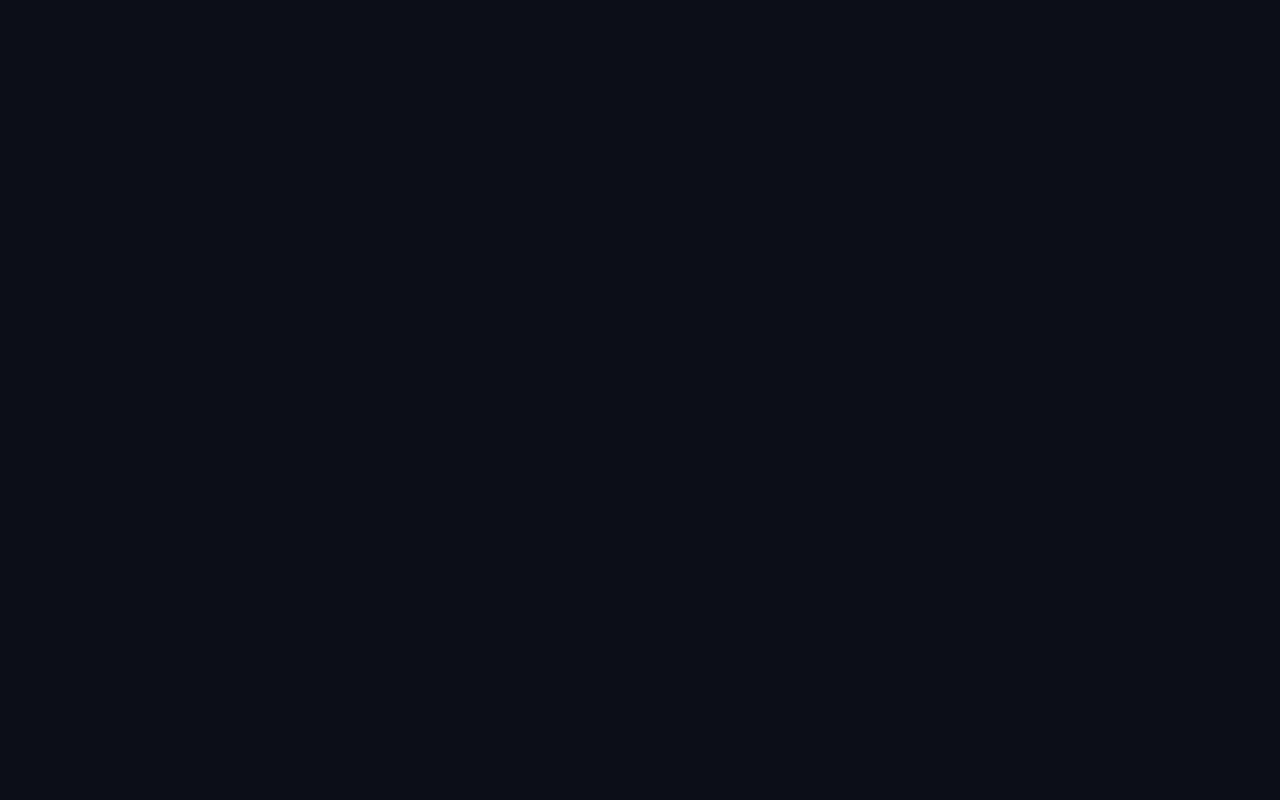
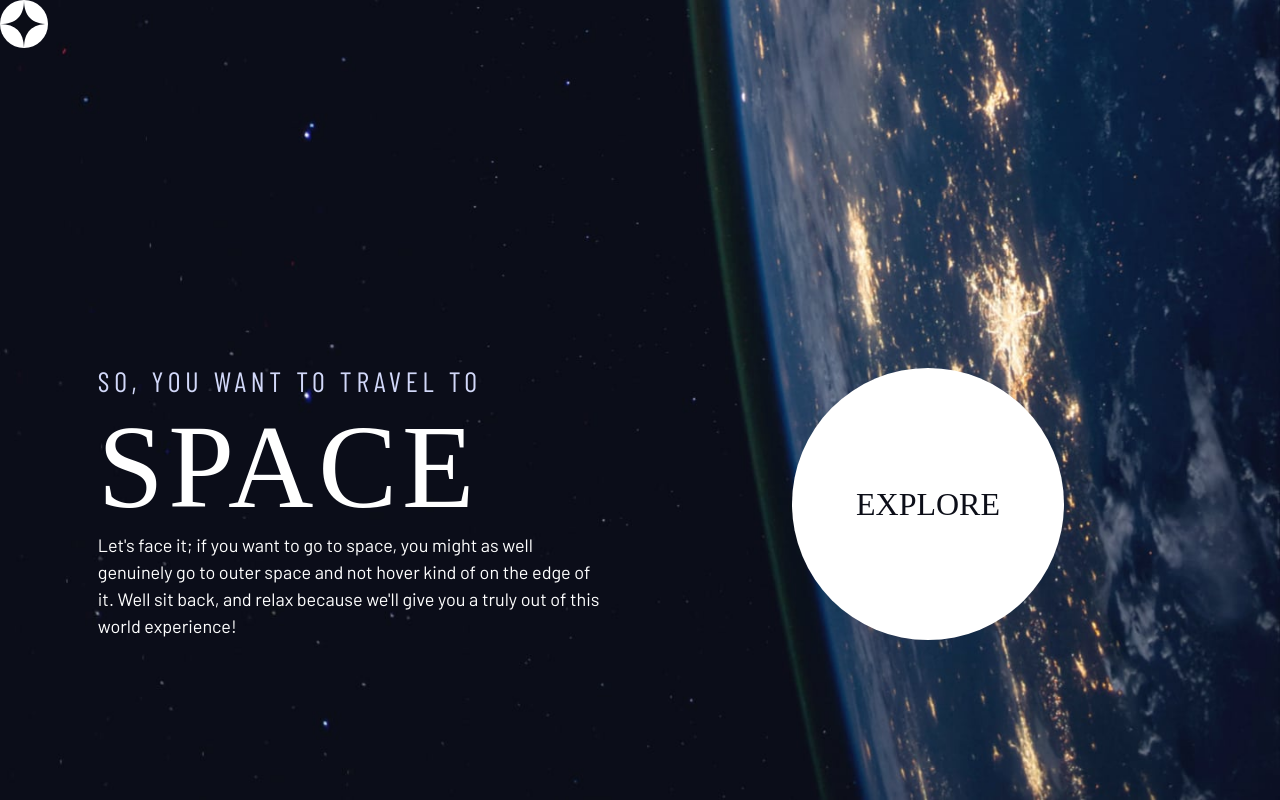
Before and after one commit to DevRahimi/space-travel-site, a plain HTML site: page index.html in a window 1280 px wide. Drawn offline with nearby package versions, Linux system fonts and the light colour scheme; a web font is replaced by a local one.

Commit message:
Built landing page

```diff
--- a/index.css
+++ b/index.css
@@ -8,13 +8,13 @@
 	--clr-light: 231 77% 90%;
 	--clr-white: 0 0% 100%;
 
-	/* Font Sizes */
-	--fs-900: 9.375rem;
-	--fs-800: 6.25rem;
-	--fs-700: 3.5rem;
-	--fs-600: 2rem;
+	/* font-sizes */
+	--fs-900: clamp(5rem, 8vw + 1rem, 9.375rem);
+	--fs-800: 3.5rem;
+	--fs-700: 1.5rem;
+	--fs-600: 1rem;
 	--fs-500: 1.75rem;
-	--fs-400: 1.125rem;
+	--fs-400: 0.9375rem;
 	--fs-300: 1rem;
 	--fs-200: 0.875rem;
 
@@ -22,6 +22,26 @@
 	--ff-serif: 'Bellefair', serif;
 	--ff-sans-cond: 'Barlow Condensed', sans-serif;
 	--ff-sans-normal: 'Barlow', sans-serif;
+}
+
+@media (min-width: 35em) {
+	:root {
+		/* font-sizes */
+		--fs-800: 5rem;
+		--fs-700: 2.5rem;
+		--fs-600: 1.5rem;
+		--fs-400: 1rem;
+	}
+}
+
+@media (min-width: 45em) {
+	:root {
+		/* font-sizes */
+		--fs-800: 6.25rem;
+		--fs-700: 3.5rem;
+		--fs-600: 2rem;
+		--fs-400: 1.125rem;
+	}
 }
 
 /* --------------------- */
@@ -64,6 +84,9 @@ body {
 	color: hsl(var(--clr-white));
 	line-height: 1.5;
 	min-height: 100vh;
+
+	display: grid;
+	grid-template-rows: min-content 1fr;
 }
 
 img,
@@ -105,10 +128,44 @@ select {
 	gap: var(--gap, 1rem);
 }
 
+.d-block {
+	display: block;
+}
+
 .container {
 	max-width: 80rem;
 	padding-inline: 2em;
 	margin-inline: auto;
+}
+
+.grid-container {
+	display: grid;
+	place-items: center;
+	padding-inline: 1rem;
+	text-align: center;
+}
+
+.grid-container * {
+	max-width: 50ch;
+}
+
+@media (min-width: 45em) {
+	.grid-container {
+		column-gap: var(--container-gap, 2rem);
+		grid-template-columns: minmax(2rem, 1fr) repeat(2, minmax(0, 40rem)) minmax(2rem, 1fr);
+		text-align: left;
+	}
+	.grid-container > *:first-child {
+		grid-column: 2;
+	}
+	.grid-container > *:last-child {
+		grid-column: 3;
+	}
+
+	.grid-container--home {
+		padding-bottom: max(6rem, 20vh);
+		align-items: end;
+	}
 }
 
 /* screen reader only */
@@ -226,13 +283,14 @@ select {
 
 .large-button {
 	position: relative;
-	display: grid;
+	display: inline-grid;
 	z-index: 1;
 	place-items: center;
 	padding: 0 2em;
 	border-radius: 50%;
 	aspect-ratio: 1;
 	text-decoration: none;
+	font-size: 2rem;
 }
 .large-button::after {
 	content: '';
@@ -318,3 +376,30 @@ large-button:focus::after {
 	background-color: hsl(var(--clr-white) / 1);
 }
  */
+
+/* --------------------- */
+/*     PAGE-SPECIFIC     */
+/* --------------------- */
+body {
+	background-size: cover;
+	background-repeat: no-repeat;
+	background-position: bottom center;
+}
+
+/* home */
+.home {
+	background-image: url(./assets/home/background-home-mobile.jpg);
+}
+
+@media (min-width: 35rem) {
+	.home {
+		background-position: center center;
+		background-image: url(./assets/home/background-home-tablet.jpg);
+	}
+}
+
+@media (min-width: 45rem) {
+	.home {
+		background-image: url(./assets/home/background-home-desktop.jpg);
+	}
+}
--- a/index.html
+++ b/index.html
@@ -3,12 +3,67 @@
 	<head>
 		<meta charset="UTF-8" />
 		<meta name="viewport" content="width=device-width, initial-scale=1.0" />
+
+		<!-- Google Fonts -->
+		<link rel="preconnect" href="https://fonts.googleapis.com" />
+		<link rel="preconnect" href="https://fonts.gstatic.com" crossorigin />
+		<link
+			href="https://fonts.googleapis.com/css2?family=Barlow+Condensed:wght@400;700&family=Barlow:wght@400;700&family=Bellefair&display=swap"
+			rel="stylesheet" />
+
+		<!-- Custom CSS -->
 		<link rel="stylesheet" href="index.css" />
 
-		<title>Document</title>
+		<link rel="icon" type="image/png" sizes="32x32" href="./assets/favicon-32x32.png" />
+
+		<title>Space Tourism</title>
 	</head>
 
-	<body>
+	<body class="home">
+		<header class="primary-header flex">
+			<div>
+				<img src="./assets/shared/logo.svg" alt="Space Tourism Logo" class="logo" />
+			</div>
+			<!-- <nav>
+				<ul class="primary-navigation underline-indicators flex">
+					<li class="active">
+						<a class="ff-sans-cond uppercase text-white letter-spacing-2" href="index.html"><span>00</span>Home</a>
+					</li>
+					<li>
+						<a class="ff-sans-cond uppercase text-white letter-spacing-2" href="destination.html"
+							><span>01</span>Destination</a
+						>
+					</li>
+					<li>
+						<a class="ff-sans-cond uppercase text-white letter-spacing-2" href="crew.html"><span>02</span>Crew</a>
+					</li>
+					<li>
+						<a class="ff-sans-cond uppercase text-white letter-spacing-2" href="technology.html"
+							><span>03</span>Technology</a
+						>
+					</li>
+				</ul>
+			</nav> -->
+		</header>
+
+		<div class="grid-container grid-container--home">
+			<div>
+				<h1 class="uppercase text-accent fs-500 ff-sans-cond letter-spacing-1">
+					So, you want to travel to
+					<span class="fs-900 ff-serif text-white d-block">Space</span>
+				</h1>
+				<p>
+					Let's face it; if you want to go to space, you might as well genuinely go to outer space and not hover kind of
+					on the edge of it. Well sit back, and relax because we'll give you a truly out of this world experience!
+				</p>
+			</div>
+
+			<!-- explore button -->
+			<div>
+				<a href="#" class="large-button uppercase ff-serif text-dark bg-white">Explore</a>
+			</div>
+		</div>
+
 		<script src="index.js"></script>
 	</body>
 </html>
```
